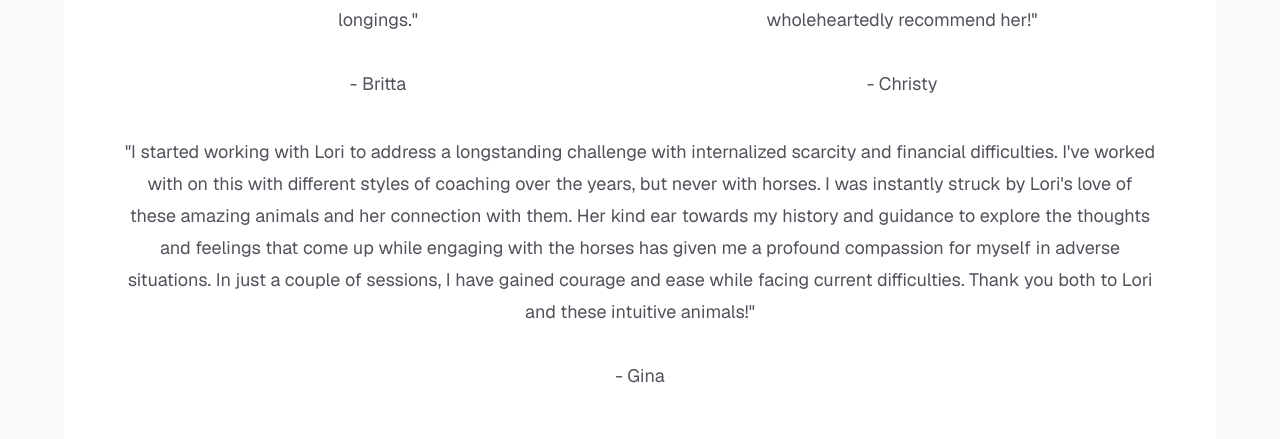
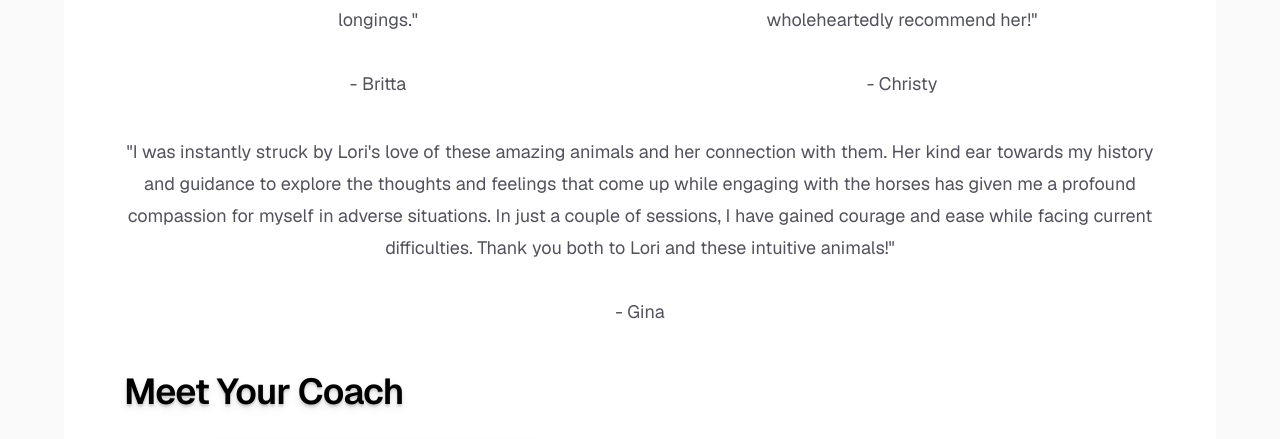
Before and after one commit to jacobsmith95/LC4LC, a Next.js app in the folder lc4lc/: page / in a window 1280 px wide. Shown: the part 1360-1799 px from the top of the page. Built offline with nearby package versions, Linux system fonts and the light colour scheme.

Commit message:
changed wording

```diff
--- a/lc4lc/app/page.tsx
+++ b/lc4lc/app/page.tsx
@@ -47,8 +47,7 @@ export default function Home() {
             </div>
             <div className="mt-5 col-span-2 text-lg leading-8 text-zinc-600">
               <p>
-                "I started working with Lori to address a longstanding challenge with internalized scarcity and financial difficulties. I've worked with on this with different styles of coaching over the years, but never with horses.
-                I was instantly struck by Lori's love of these amazing animals and her connection with them. Her kind ear towards my history and guidance to explore the thoughts and feelings that come up while engaging with the horses
+                "I was instantly struck by Lori's love of these amazing animals and her connection with them. Her kind ear towards my history and guidance to explore the thoughts and feelings that come up while engaging with the horses
                 has given me a profound compassion for myself in adverse situations. In just a couple of sessions, I have gained courage and ease while facing current difficulties. Thank you both to Lori and these intuitive animals!"
                 <br/><br/>
                 - Gina
```
